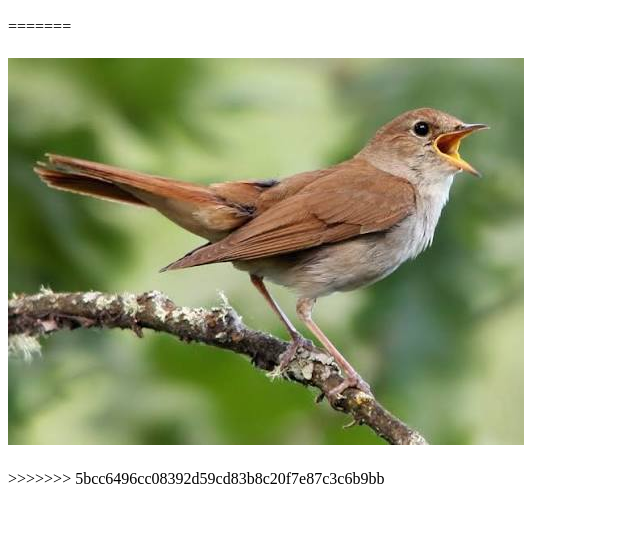
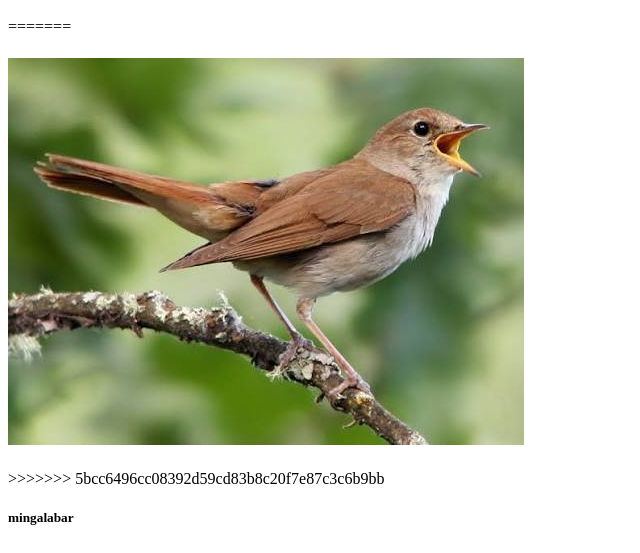
Before and after one commit to timothycungliankim-del/hello, a plain HTML site: page index.html in a window 1280 px wide. Shown: the part 247-800 px from the top of the page, without its empty margins (0-640 px from the left). Drawn offline with Linux system fonts and the light colour scheme.

Commit message:
mingalabar

```diff
--- a/index.html
+++ b/index.html
@@ -25,6 +25,8 @@
     <img src="images.jpg" alt="">
 </h4>
 >>>>>>> 5bcc6496cc08392d59cd83b8c20f7e87c3c6b9bb
-
+<h5>
+    mingalabar
+</h5>
 </body>
 </html>
```
